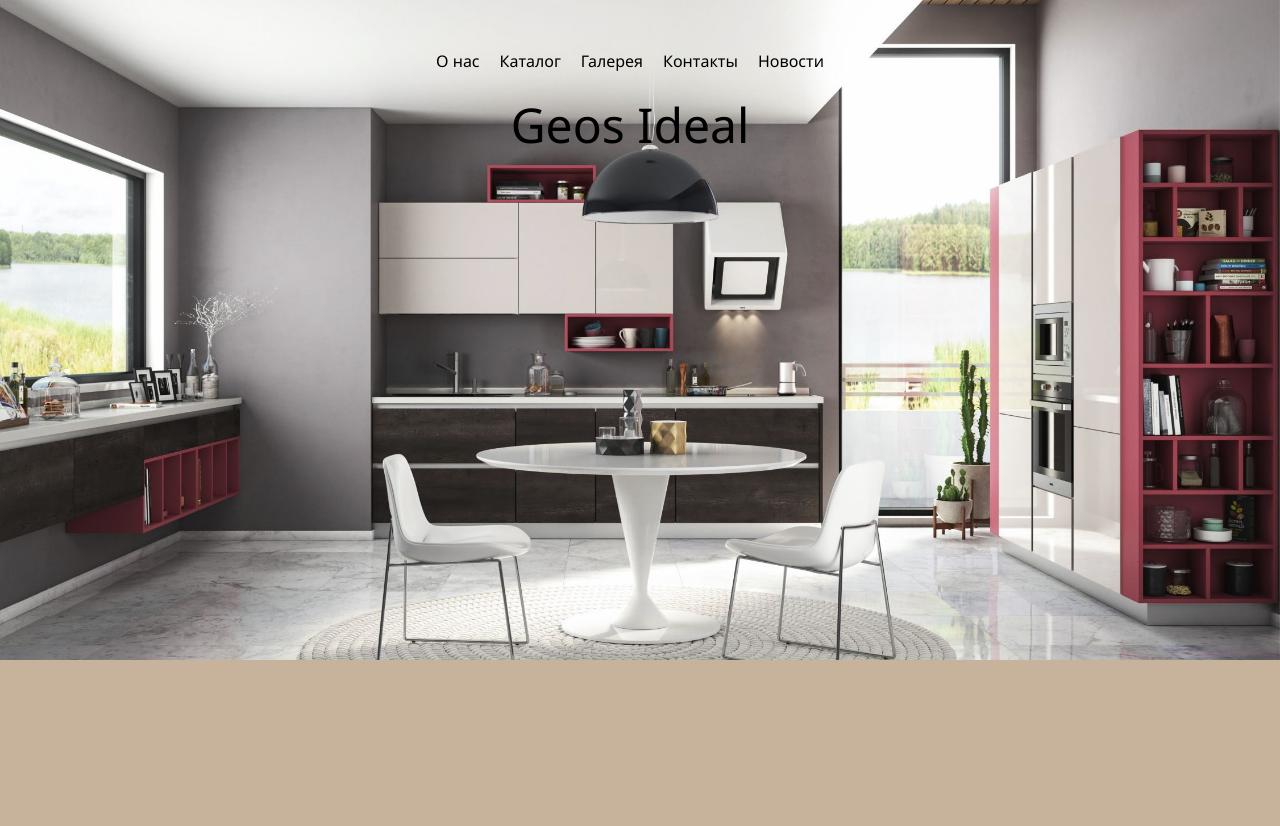
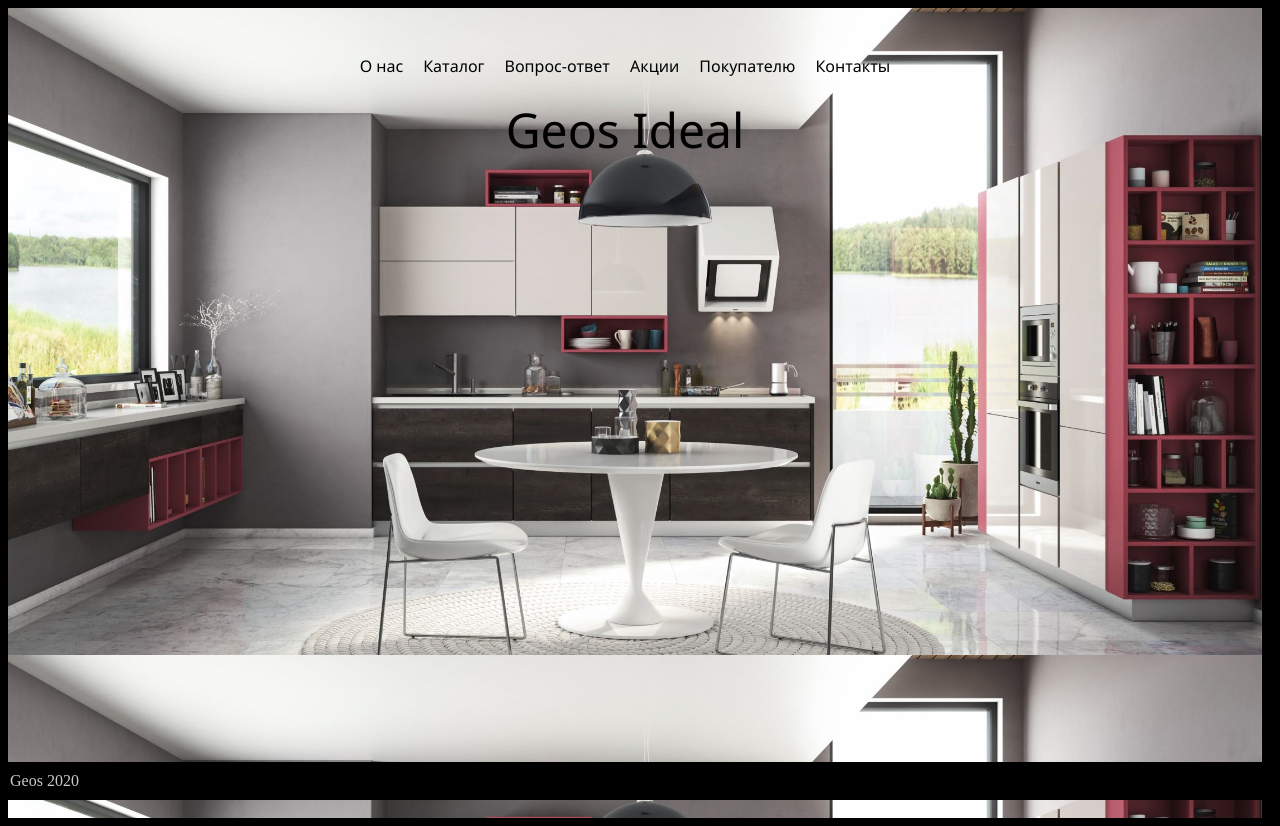
Before and after one commit to Ircka/for2ros, a plain HTML site: page index.html in a window 1280 px wide. Before the commit the page ends 800 px from the top, so only its background shows below. Drawn offline with Linux system fonts and the light colour scheme.

Commit message:
первая правка в черном

```diff
--- a/index.html
+++ b/index.html
@@ -6,14 +6,20 @@
     <title>Geos в Рязани</title>
     <style>
         body {
-            background-image: url(/title.jpg);
-            background-color: #c7b39b;
-            background-repeat: no-repeat;
-            background-size: 100%;
+
+            background-color: #000000;
+
         }
         div {
     padding: 5px;
     margin-right: 10px;
+
+   }
+
+   .parent1_2 {
+       background-image: url(title.jpg);
+       background-size: 100% auto;
+       height: 100vh;
 
    }
 
@@ -42,22 +48,39 @@
             color: #696969;
         }
 
+        .footer {
+    position: fixed; /* Фиксированное положение */
+    left: 0; bottom: 0; /* Левый нижний угол */
+    padding: 10px; /* Поля вокруг текста */
+    background: #000000; /* Цвет фона */
+    color: rgba(219, 218, 218, 0.918); /* Цвет текста */
+    width: 100%; /* Ширина слоя */
+   }
+
     </style>
 </head>
 
 <body>
+    <div class="parent1_2">
+
     <div class="block1">
         <div align="center" ><a href="about us.html">О нас</a></div>
         <div align="center"><a href="collection.html">Каталог</a></div>
-        <div align="center"><a href="gallery.html">Галерея</a></div>
+        <div align="center"><a href="qestion.html">Вопрос-ответ</a></div>
+        <div align="center"><a href="stocks.html">Акции</a></div>
+        <div align="center"><a href="forbyer.html">Покупателю</a></div>
         <div align="center"><a href="contacts.html">Контакты</a></div>
-        <div align="center"><a href="news.html">Новости</a></div>
+
     </div>
 
     <div class="block2">
         <div align="center">Geos Ideal</div>
 
     </div>
+    </div>
+    <div class="footer">
+Geos 2020
+    </div>
 </body>
 
 </html>
```
